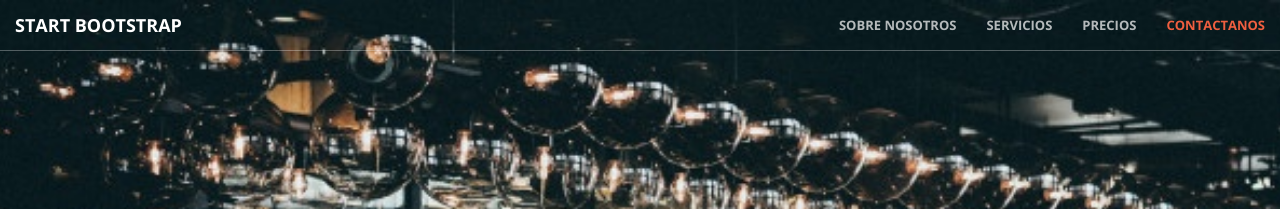
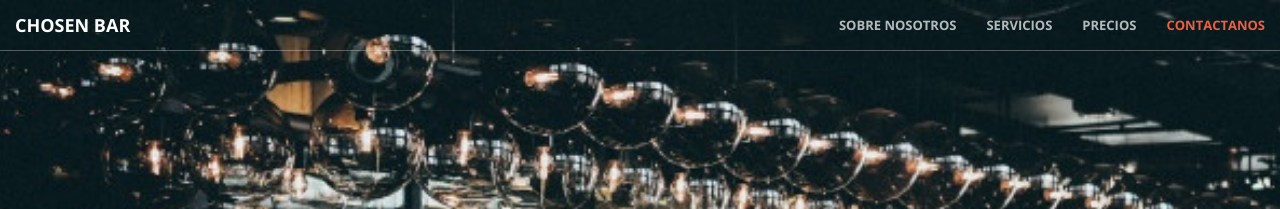
Before and after one commit to testaccountam/creativethemepruebas, a Jekyll site: the page built from index.html, in a window 1280 px wide. Shown: the top 209 px of the page. Built offline with Jekyll 4.4.1, drawn with Linux system fonts in a browser that asks for light colours.

Commit message:
Update nav.html

```diff
--- a/_includes/nav.html
+++ b/_includes/nav.html
@@ -8,7 +8,7 @@
                 <span class="icon-bar"></span>
                 <span class="icon-bar"></span>
             </button>
-            <a class="navbar-brand page-scroll" href="#page-top">Start Bootstrap</a>
+            <a class="navbar-brand page-scroll" href="#page-top">CHOSEN BAR</a>
         </div>
 
         <!-- Collect the nav links, forms, and other content for toggling -->
```
